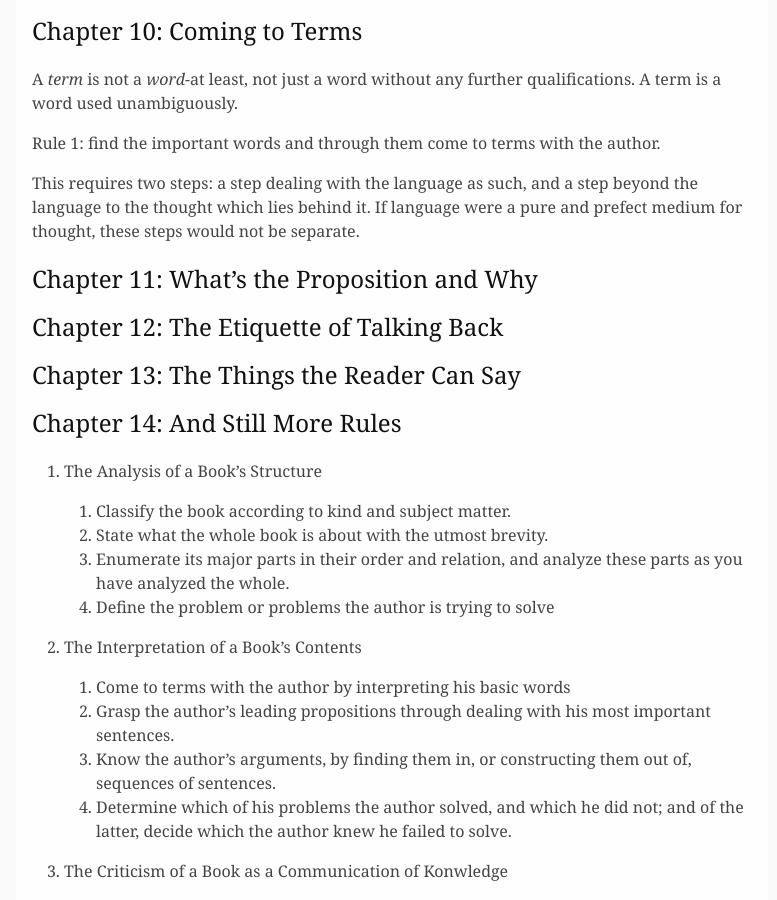
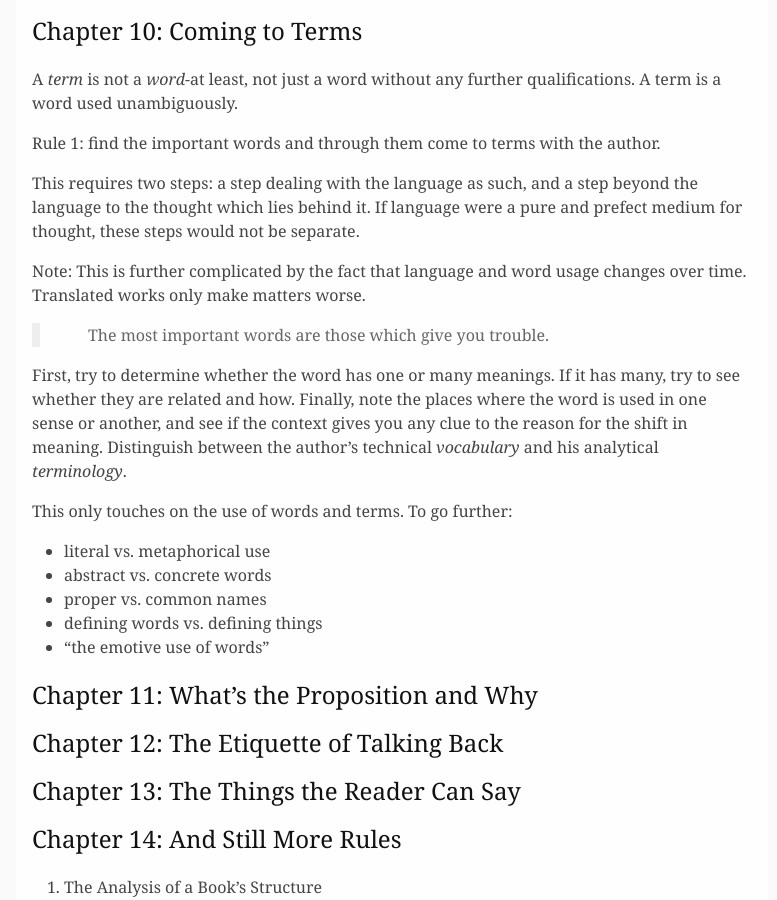
Before and after one commit to gonsie/gonsie.github.io, a Jekyll site: the page built from _posts/2012-10-12-how-to-read-a-book.md, in a window 1280 px wide and 900 px high, scrolled down 8744 px. Shown: the whole window, without its empty margins (248-1025 px from the left). Built offline with Jekyll 4.4.1, drawn with Linux system fonts in a browser that asks for light colours; Markdown is read by kramdown in place of the engine named in the settings; some of the changed text lies outside the part shown.

Commit message:
finished chapter 10

```diff
--- a/_posts/2012-10-12-how-to-read-a-book.md
+++ b/_posts/2012-10-12-how-to-read-a-book.md
@@ -287,8 +287,25 @@ Rule 1: find the important words and through them come to terms with the author.
 
 This requires two steps: a step dealing with the language as such, and a step beyond the language to the thought which lies behind it. If language were a pure and prefect medium for thought, these steps would not be separate.
 
+Note: This is further complicated by the fact that language and word usage changes over time. Translated works only make matters worse.
+
+> The most important words are those which give you trouble.
+
+First, try to determine whether the word has one or many meanings. If it has many, try to see whether they are related and how. Finally, note the places where the word is used in one  sense or another, and see if the context gives you any clue to the reason for the shift in meaning. Distinguish between the author's technical *vocabulary* and his analytical *terminology*.
+
+This only touches on the use of words and terms. To go further:
+- literal vs. metaphorical use
+- abstract vs. concrete words
+- proper vs. common names
+- defining words vs. defining things
+- "the emotive use of words"
+
 
 ### Chapter 11: What's the Proposition and Why
+
+
+
+
 ### Chapter 12: The Etiquette of Talking Back
 ### Chapter 13: The Things the Reader Can Say
 ### Chapter 14: And Still More Rules
@@ -393,3 +410,16 @@ This requires two steps: a step dealing with the language as such, and a step be
 - *Volsunga Saga* (or *Nibelungenlied*)
 - *Song of Roland* (c. 1190)
 - *Burnt Njal* (Icelandic saga)
+- Maimonides (c. 1135–1204)
+	   - *Guide for the Perplexed* (1190)
+- St. Thomas Aquinas (c. 1225–1274)
+	   - *Of Being and Essence* (1256)
+	   - *Summa Contra Gentiles* (1258–60)
+	   - *Of the Governance of Rulers* (1265–67)
+	   - *Summa Theologica* (1267–73)
+- Dante (1265–1321)
+	   - *The Divine Comedy* (c. 1300)
+- Chaucer (c. 1340–1400)
+	   - *The Canterbury Tales* (c. 1398)
+- Thomas À Kempis (c. 1380–1471)
+	   - *Of the Imitation of Christ*
```
